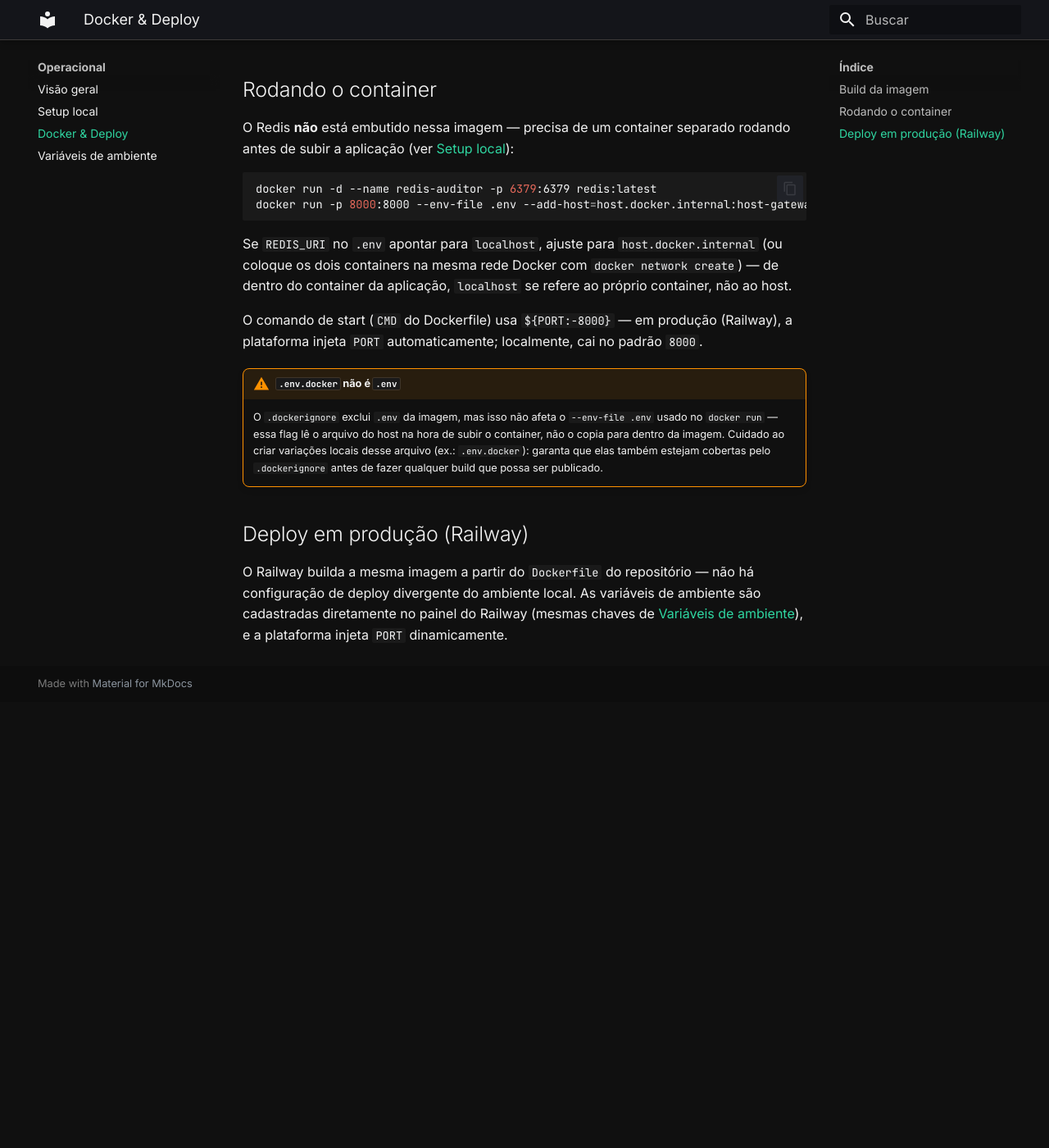
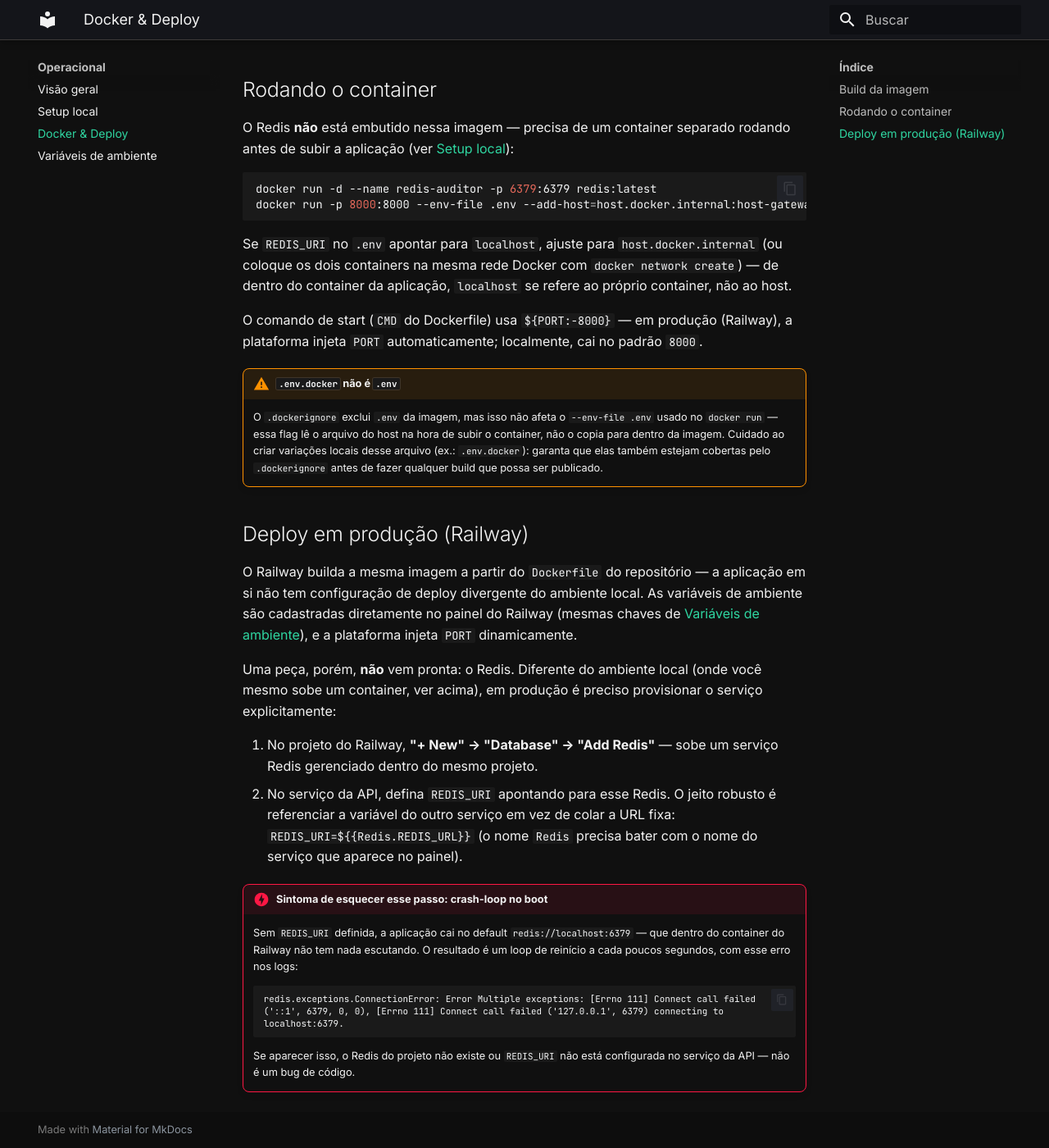
Before and after one commit to Moreira-89/auditor-cidadao, an MkDocs documentation site: the page built from docs/operacional/docker.md, in a window 1280 px wide and 1400 px high, scrolled down 723 px. Shown: the whole window at 82% size. Built offline with MkDocs 1.6.1 and Material for MkDocs 9.7.7, drawn with Linux system fonts in a browser that asks for light colours; before the commit the page ends 1579 px from its top, so only the background shows below that.

Commit message:
docs: documenta provisionamento do Redis como add-on no Railway
Depois de um crash-loop em produção por falta de REDIS_URI apontando para
um serviço real, documenta o passo a passo de criar o add-on Redis no
Railway e o sintoma exato do erro (ConnectionError em localhost:6379) para
diagnóstico rápido caso se repita.

Co-Authored-By: Claude Sonnet 5 <noreply@anthropic.com>

````diff
--- a/docs/operacional/docker.md
+++ b/docs/operacional/docker.md
@@ -46,7 +46,30 @@ injeta `PORT` automaticamente; localmente, cai no padrão `8000`.
 
 ## Deploy em produção (Railway)
 
-O Railway builda a mesma imagem a partir do `Dockerfile` do repositório — não há configuração de
-deploy divergente do ambiente local. As variáveis de ambiente são cadastradas diretamente no painel
-do Railway (mesmas chaves de [Variáveis de ambiente](variaveis_ambiente.md)), e a plataforma injeta
-`PORT` dinamicamente.
+O Railway builda a mesma imagem a partir do `Dockerfile` do repositório — a aplicação em si não tem
+configuração de deploy divergente do ambiente local. As variáveis de ambiente são cadastradas
+diretamente no painel do Railway (mesmas chaves de [Variáveis de ambiente](variaveis_ambiente.md)),
+e a plataforma injeta `PORT` dinamicamente.
+
+Uma peça, porém, **não** vem pronta: o Redis. Diferente do ambiente local (onde você mesmo sobe um
+container, ver acima), em produção é preciso provisionar o serviço explicitamente:
+
+1. No projeto do Railway, **"+ New" → "Database" → "Add Redis"** — sobe um serviço Redis gerenciado
+   dentro do mesmo projeto.
+2. No serviço da API, defina `REDIS_URI` apontando para esse Redis. O jeito robusto é referenciar a
+   variável do outro serviço em vez de colar a URL fixa: `REDIS_URI=${{Redis.REDIS_URL}}` (o nome
+   `Redis` precisa bater com o nome do serviço que aparece no painel).
+
+!!! danger "Sintoma de esquecer esse passo: crash-loop no boot"
+    Sem `REDIS_URI` definida, a aplicação cai no default `redis://localhost:6379` — que dentro do
+    container do Railway não tem nada escutando. O resultado é um loop de reinício a cada poucos
+    segundos, com esse erro nos logs:
+
+    ```
+    redis.exceptions.ConnectionError: Error Multiple exceptions: [Errno 111] Connect call failed
+    ('::1', 6379, 0, 0), [Errno 111] Connect call failed ('127.0.0.1', 6379) connecting to
+    localhost:6379.
+    ```
+
+    Se aparecer isso, o Redis do projeto não existe ou `REDIS_URI` não está configurada no serviço
+    da API — não é um bug de código.
````
Also changed, not shown: docs/operacional/variaveis_ambiente.md (+3 -1 lines).
